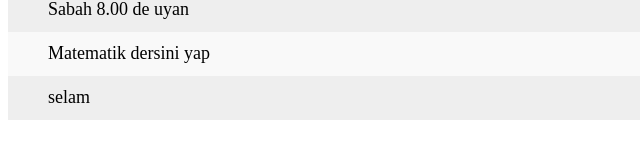
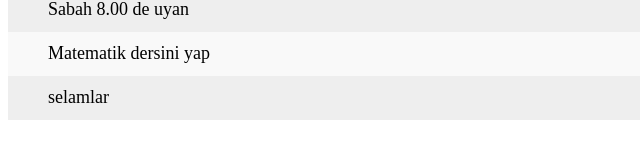
Before and after one commit to berkaygurler1/ToDo-List, a plain HTML site: page index.html in a window 1280 px wide. Shown: the part 375-534 px from the top of the page, 0-640 px from the left. Drawn offline with Linux system fonts and the light colour scheme.

Commit message:
Update index.html

```diff
--- a/index.html
+++ b/index.html
@@ -23,7 +23,7 @@
         <li>Kitap oku</li>
         <li>Sabah 8.00 de uyan</li>
         <li>Matematik dersini yap</li>
-        <li>selam</li>
+        <li>selamlar</li>
     </ul>
     <script src="todo.js"></script>
 
```
